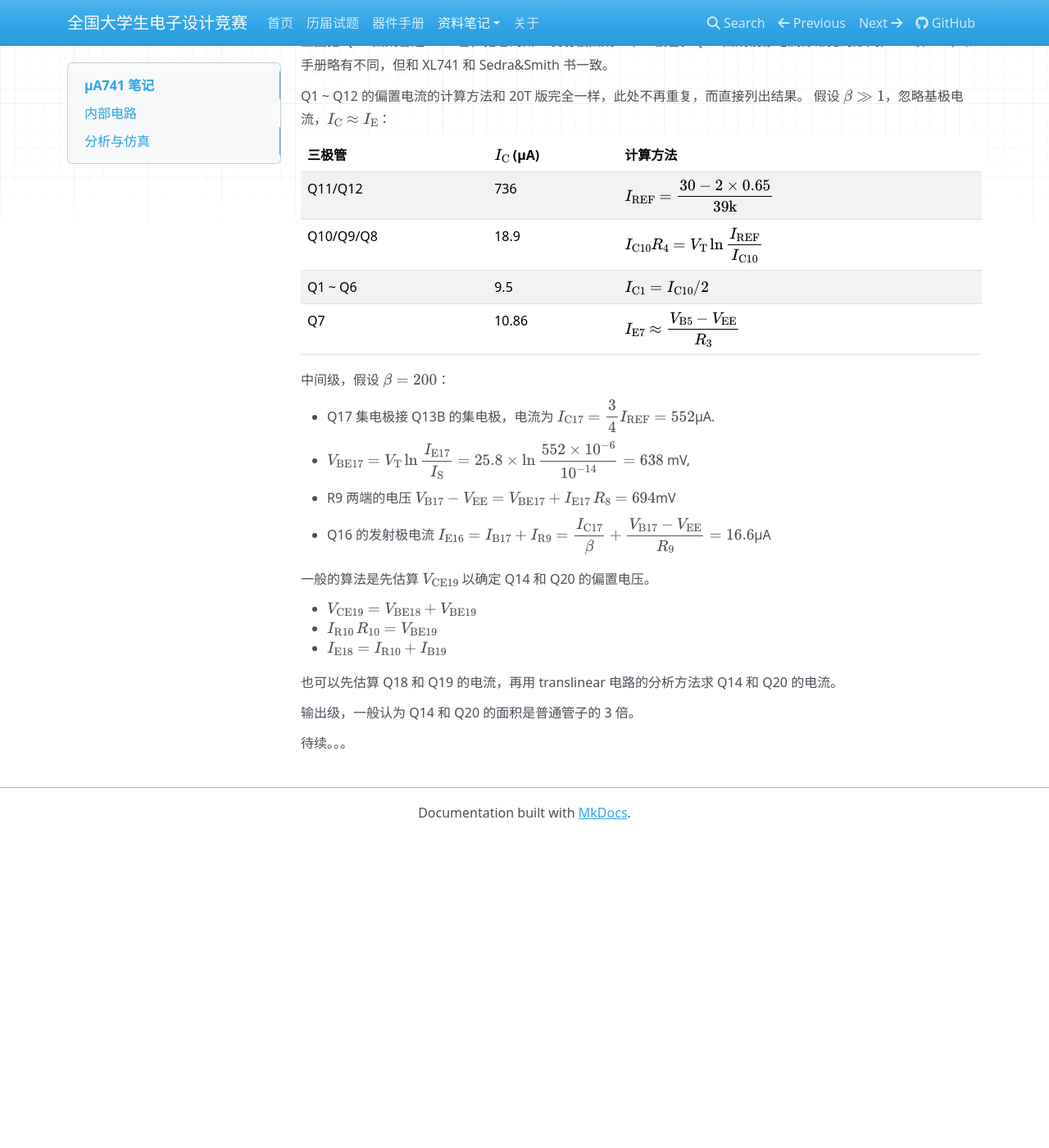
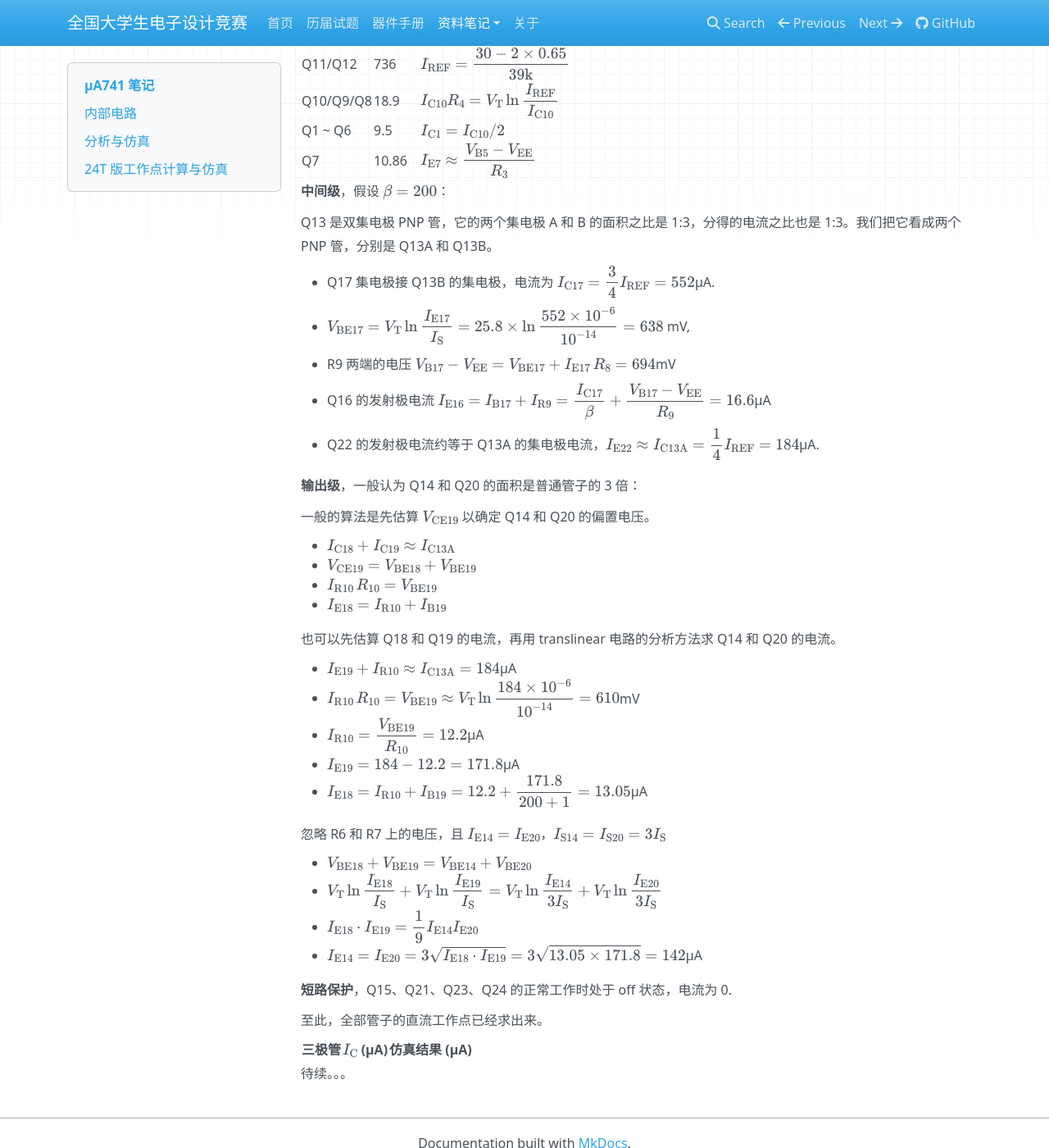
Before and after one commit to chenshuo/nuedc, an MkDocs documentation site: the page built from docs/741.md, in a window 1280 px wide and 1400 px high, scrolled down 6967 px. Shown: the whole window at 82% size. Built offline with MkDocs 1.6.1, drawn with Linux system fonts in a browser that asks for light colours; nearby versions of some CDN libraries; formulas are drawn with MathJax 3; before the commit the page ends 7983 px from its top, so only the background shows below that; some of the changed text lies outside the part shown.

Commit message:
update 741 notes

```diff
--- a/docs/741.md
+++ b/docs/741.md
@@ -144,7 +140,11 @@ Dave Fullagar 1969 年离开 Fairchild 加盟 Intersil，所以我猜测 24T 版
 
 据我分析，误差主要来自 PNP 管 Early 电压只有 50V。在手工计算中，我们忽略了 Early 效应，如果加上这一因素，计算结果会更接近仿真结果。例子可参考[分立器件 XL741 笔记](http://chenshuo.github.io/notes/XL741/#summary)。
 
-### 24T 版
+20T 版的直流工作点仿真结果，用于短路保护的 Q15 和 Q22 处于关断状态，用虚线表示：
+
+![](741/lm741-20t-op0.png)
+
+## 24T 版工作点计算与仿真
 
 以下讨论 24T 版。
 
@@ -154,6 +154,7 @@ Dave Fullagar 1969 年离开 Fairchild 加盟 Intersil，所以我猜测 24T 版
 
 上图把 Q22 画成普通 PNP 管，把它的第二发射极画成一个二极管。Q24 画成镜像电流源常见的形式，R5 取 39k，和手册略有不同，但和 XL741 和 Sedra&Smith 书一致。
 
+**偏置和输入级**
 
 Q1 ~ Q12 的偏置电流的计算方法和 20T 版完全一样，此处不再重复，而直接列出结果。
 假设 \(\beta \gg 1\)，忽略基极电流，\(I_\mathrm{C}\approx I_\mathrm{E}\)：
@@ -165,7 +166,9 @@ Q1 ~ Q12 的偏置电流的计算方法和 20T 版完全一样，此处不再重
 |Q1 ~ Q6 | 9.5 | \(I_\mathrm{C1} = I_\mathrm{C10} / 2\) |
 | Q7 | 10.86 | \(I_\mathrm{E7} \approx \dfrac{V_\mathrm{B5} - V_\mathrm{EE}}{R_3}\) |
 
-中间级，假设 \(\beta=200\)：
+**中间级**，假设 \(\beta=200\)：
+
+Q13 是双集电极 PNP 管，它的两个集电极 A 和 B 的面积之比是 1:3，分得的电流之比也是 1:3。我们把它看成两个 PNP 管，分别是 Q13A 和 Q13B。
 
 * Q17 集电极接 Q13B 的集电极，电流为 \(I_\mathrm{C17} = \dfrac{3}{4}I_\mathrm{REF} = 552\)µA.
 
@@ -175,15 +178,37 @@ Q1 ~ Q12 的偏置电流的计算方法和 20T 版完全一样，此处不再重
 
 * Q16 的发射极电流 \(I_\mathrm{E16} = I_\mathrm{B17} + I_\mathrm{R9} =\dfrac{I_\mathrm{C17}}{\beta} + \dfrac{V_\mathrm{B17} - V_\mathrm{EE}}{R_9} = 16.6\)µA
 
+* Q22 的发射极电流约等于 Q13A 的集电极电流，\(I_\mathrm{E22}\approx I_\mathrm{C13A} = \dfrac{1}{4}I_\mathrm{REF} = 184\)µA.
+
+**输出级**，一般认为 Q14 和 Q20 的面积是普通管子的 3 倍：
+
 一般的算法是先估算 \(V_\mathrm{CE19}\) 以确定 Q14 和 Q20 的偏置电压。
 
+* \(I_\mathrm{C18}+I_\mathrm{C19}\approx I_\mathrm{C13A}\)
 * \(V_\mathrm{CE19}=V_\mathrm{BE18} + V_\mathrm{BE19}\)
 * \(I_\mathrm{R10}\,R_\mathrm{10} = V_\mathrm{BE19}\)
 * \(I_\mathrm{E18} = I_\mathrm{R10} + I_\mathrm{B19}\)
 
 也可以先估算 Q18 和 Q19 的电流，再用 translinear 电路的分析方法求 Q14 和 Q20 的电流。
 
+* \(I_\mathrm{E19}+I_\mathrm{R10}\approx I_\mathrm{C13A}=184\)µA
+* \(I_\mathrm{R10}\,R_\mathrm{10} = V_\mathrm{BE19}\approx V_\mathrm{T}\ln\dfrac{184\times 10^{-6}}{10^{-14}}=610\)mV
+* \(I_\mathrm{R10} = \dfrac{V_\mathrm{BE19}}{R_{10}} = 12.2\)µA
+* \(I_\mathrm{E19} = 184-12.2 = 171.8\)µA
+* \(I_\mathrm{E18} = I_\mathrm{R10} + I_\mathrm{B19} = 12.2 + \dfrac{171.8}{200+1} = 13.05\)µA
 
-输出级，一般认为 Q14 和 Q20 的面积是普通管子的 3 倍。
+忽略 R6 和 R7 上的电压，且 \(I_\mathrm{E14} = I_\mathrm{E20}\)，\(I_\mathrm{S14}=I_\mathrm{S20} = 3I_\mathrm{S}\)
+
+* \(V_\mathrm{BE18} + V_\mathrm{BE19} = V_\mathrm{BE14} + V_\mathrm{BE20}\)
+* \(V_\mathrm{T}\ln\dfrac{I_\mathrm{E18}}{I_\mathrm{S}} + V_\mathrm{T}\ln\dfrac{I_\mathrm{E19}}{I_\mathrm{S}} = V_\mathrm{T}\ln\dfrac{I_\mathrm{E14}}{3I_\mathrm{S}} + V_\mathrm{T}\ln\dfrac{I_\mathrm{E20}}{3I_\mathrm{S}}\)
+* \(I_\mathrm{E18}\cdot I_\mathrm{E19} = \dfrac{1}{9} I_\mathrm{E14} I_\mathrm{E20}\)
+* \(I_\mathrm{E14} = I_\mathrm{E20} = 3\sqrt{I_\mathrm{E18}\cdot I_\mathrm{E19}} = 3\sqrt{13.05\times 171.8} = 142\)µA
+
+**短路保护**，Q15、Q21、Q23、Q24 的正常工作时处于 off 状态，电流为 0.
+
+至此，全部管子的直流工作点已经求出来。
+
+| 三极管 | \(I_\mathrm{C}\) (µA)| 仿真结果 (µA) |
+| --- | --- | --- |
 
 待续。。。
```
Also changed, not shown: other parts of docs/741.md (+0 -4 lines).
